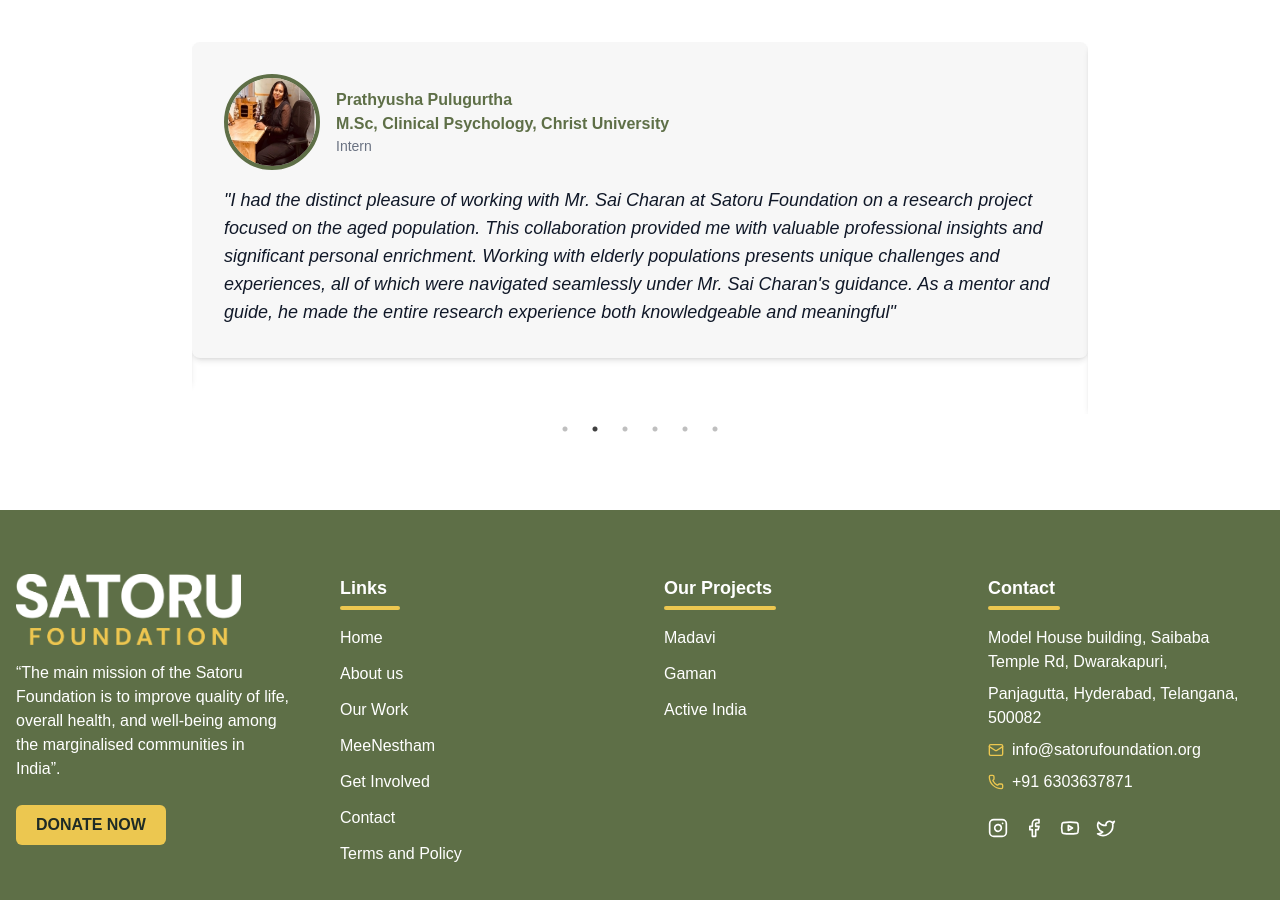
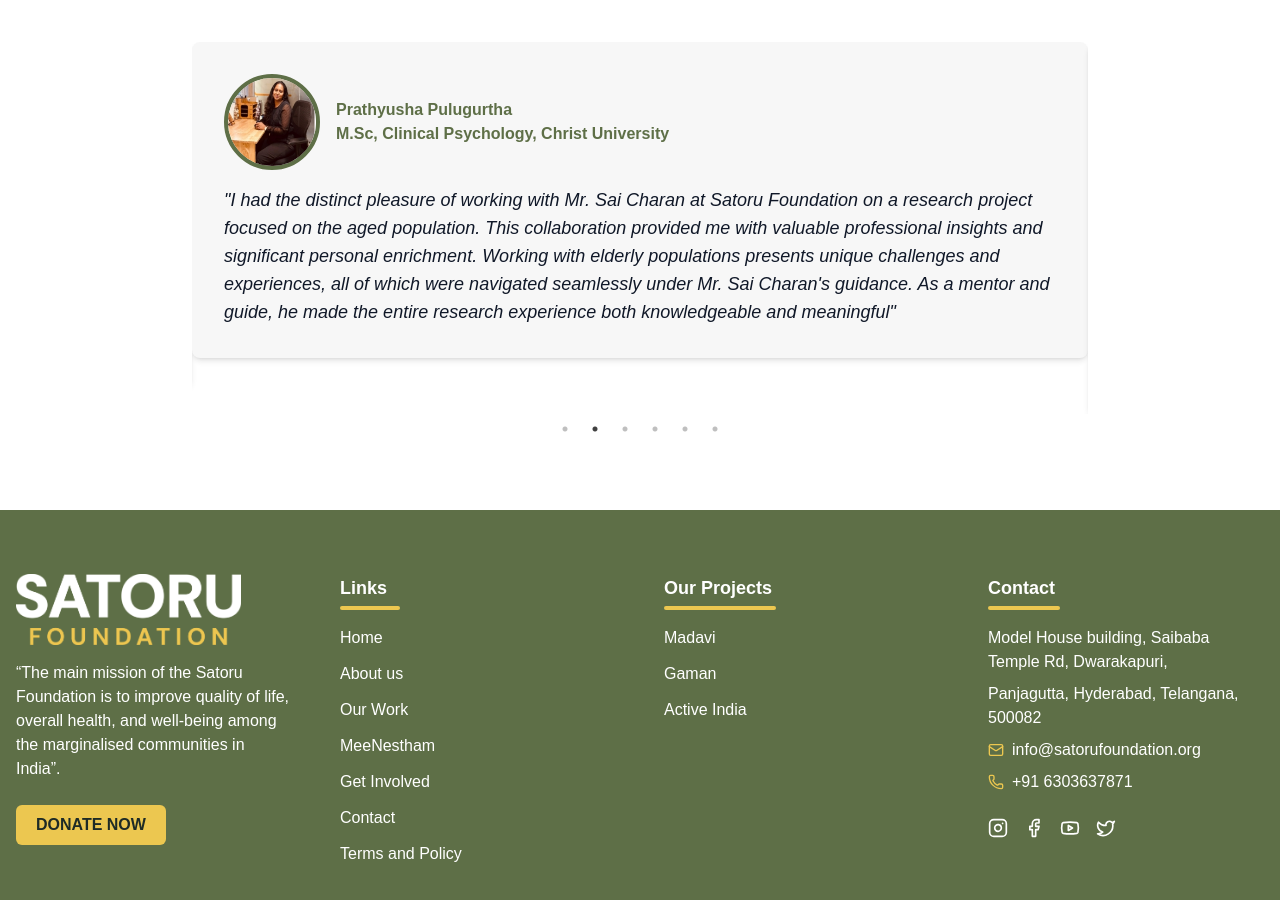
Before and after one commit to Satoru-Foundation/web, a Next.js app: page /getinvolved in a window 1280 px wide. Shown: the part 1440-2340 px from the top of the page. Built offline with nearby package versions, Linux system fonts and the light colour scheme.

Commit message:
Removed "Interns" from testimonials

```diff
--- a/src/app/components/SliderComponent.js
+++ b/src/app/components/SliderComponent.js
@@ -44,7 +44,6 @@
             <div>
               <h4 className="font-bold text-[#5e6f47]">{t.name}</h4>
               <h4 className="font-semibold text-[#5e6f47]">{t.qualification}</h4>
-              <p className="text-sm text-gray-500">{t.role}</p>
             </div>
           </div>
 
--- a/src/app/getinvolved/page.js
+++ b/src/app/getinvolved/page.js
@@ -12,7 +12,6 @@
 const testimonials = [
   {
     name: "Sreeja Dasugari",
-    role: "Intern",
     qualification:"MSc Biomedical Genetics, VIT, Vellore",
     image:"/getinvolved/Sreeja.png",
     content:
@@ -20,7 +19,6 @@
   },
   {
     name: "Prathyusha Pulugurtha",
-    role: "Intern",
     qualification:"M.Sc, Clinical Psychology, Christ University",
     image:"/getinvolved/Prathysha.jpg",
     content:
@@ -28,7 +26,6 @@
   },
   {
     name: "Khushbu Yadav",
-    role: "Intern",
     qualification:"M.Sc, Health Psychology, University of Hyderabad",
     image:"/getinvolved/Khushbu.jpg",
     content:
@@ -36,7 +33,6 @@
   },
   {
     name: "Purvi Agarwal",
-    role: "Intern",
     qualification:"PGD, Psychological Counseling, St Francis College for Women, Hyderabad",
     image:"/getinvolved/Purvi.jpg",
     content:
@@ -44,7 +40,6 @@
   },
   {
     name: "Akhil Kumar Pandula",
-    role: "Intern",
     qualification:"Hyderabad Public School, M.A Social Work - University of Madras",
     image:"/getinvolved/Akhil.jpg",
     content:
@@ -52,7 +47,6 @@
   },
   {
     name: "Tulasi Kuchibhotla",
-    role: "Intern",
     qualification:"M.A Applied Psychology, GITAM University",
     image:"/getinvolved/Tulasi.jpg",
     content:
```
